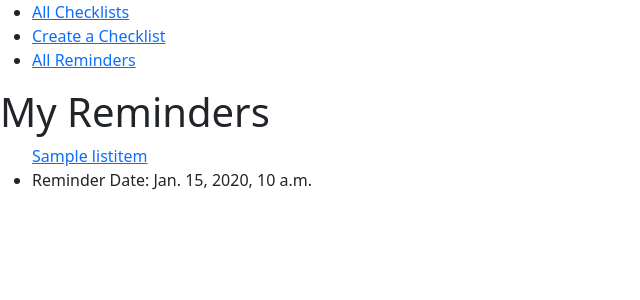
After one commit to SscottK/tasker, a Django app: page /reminders/ in a window 1280 px wide. The commit adds this page. Shown: the top 300 px of the page, without its empty margins (0-640 px from the left). Run offline with Django 4.2, Linux system fonts and the light colour scheme; a user stored in the database is signed in; tables that the repository leaves empty hold one stand-in row (values such as "Sample post"); some libraries are stand-ins or nearby versions.

```diff
--- /dev/null
+++ b/package.json
@@ -0,0 +1,5 @@
+{
+  "dependencies": {
+    "bootstrap": "^5.3.3"
+  }
+}
--- a/tasker/settings.py
+++ b/tasker/settings.py
@@ -31,6 +31,7 @@ ALLOWED_HOSTS = []
 # Application definition
 
 INSTALLED_APPS = [
+    'formset',
     'tasker_main_app',
     'django.contrib.admin',
     'django.contrib.auth',
@@ -117,6 +118,9 @@ USE_TZ = True
 # https://docs.djangoproject.com/en/4.2/howto/static-files/
 
 STATIC_URL = 'static/'
+STATICFILES_DIRS = [
+    ('node_modules', BASE_DIR / 'node_modules')
+]
 
 # Default primary key field type
 # https://docs.djangoproject.com/en/4.2/ref/settings/#default-auto-field
--- a/tasker/urls.py
+++ b/tasker/urls.py
@@ -16,8 +16,15 @@ Including another URLconf
 """
 from django.contrib import admin
 from django.urls import path, include
+from django.views.decorators.cache import cache_page
+from django.views.i18n import JavaScriptCatalog
 
 urlpatterns = [
     path('admin/', admin.site.urls),
-    path('', include('tasker_main_app.urls'))
+    path('', include('tasker_main_app.urls')),
+    path(
+        'jsi18n/',
+        cache_page(3600)(JavaScriptCatalog.as_view(packages=['formset'])),
+        name='javascript-catalog'
+    )
 ]
--- a/tasker_main_app/models.py
+++ b/tasker_main_app/models.py
@@ -73,7 +73,7 @@ class List_user(models.Model):
     checklist = models.ForeignKey(Checklist, on_delete=models.CASCADE)
     #changing string method to display object name when printing the object to console
     def __str__(self):
-        return self.list_name
+        return self.user
 
 #Reminders for list items
 class Reminder(models.Model):
@@ -87,4 +87,4 @@ class Reminder(models.Model):
     user = models.ForeignKey(User, on_delete=models.CASCADE)
     #changing string method to display object name when printing the object to console
     def __str__(self):
-        return self.list_name
+        return self.user
--- a/tasker_main_app/templates/base.html
+++ b/tasker_main_app/templates/base.html
@@ -8,6 +8,9 @@
     <meta http-equiv="X-UA-Compatible" content="IE=edge" />
     <meta name="viewport" content="width=device-width, initial-scale=1.0" />
     <link rel="stylesheet" href="{% static 'css/base.css' %}" />
+    <link href="{% static 'node_modules/bootstrap/dist/css/bootstrap.min.css' %}" rel="stylesheet">
+    <script src="{% url 'javascript-catalog' %}"></script>
+    <script type="module" src="{% static 'formset/js/django-formset.js' %}"></script>
     <title>Tasker</title>
       {% block title %}
       {% endblock %}
@@ -18,10 +21,13 @@
             <ul>
                 <li><a href="/checklists">All Checklists</a></li>
                 <li><a href="{% url 'checklist-create' %}">Create a Checklist</a></li>
+                <li><a href="/reminders">All Reminders</a></li>
             </ul>
         </nav>
     </header>
-    {% block body %}
+    <main>
+    {% block content %}
     {% endblock %}
+  </main>
   </body>
 </html>
--- a/tasker_main_app/templates/checklists/detail.html
+++ b/tasker_main_app/templates/checklists/detail.html
@@ -1,8 +1,9 @@
+{% extends 'base.html' %}
 {% load static %}
 {% block head %}
 <link rel="stylesheet" href="{% static 'css/checklists/checklist-detail.css' %}" />
 {% endblock %}
-
+{% block content %}
 <section class="checklist-container">
   <div class="checklist-details">
     {% if checklist %}
@@ -25,6 +26,7 @@
           <strong>{{ item.step_name }}</strong> - Status: {{ item.get_status_display }} - Description: {{ item.description }}
           - Priority: {{ item.high_priority|yesno:"High,Low" }}
           <a href="{% url 'edit-task' checklist_id=checklist.id pk=item.id %}" class="btn edit">Edit Task</a>
+          <a href="{% url 'new-reminder' checklist_id=checklist.id list_item_id=item.id %}">Add Reminder</a>
         </li>
       {% empty %}
         <li>No tasks yet. Add a task!</li>
@@ -38,3 +40,4 @@
         {% endif %}
   </div>
 </section>
+{% endblock %}
--- a/tasker_main_app/templates/checklists/edit_task.html
+++ b/tasker_main_app/templates/checklists/edit_task.html
@@ -13,7 +13,8 @@
 </form>
 
 <div class="listitem-actions">
-  <a href="{% url 'delete-task' checklist_id=object.checklist.id pk=object.id %}" class="btn danger">Delete</a></div>
+  <a href="{% url 'delete-task' checklist_id=object.checklist.id pk=object.id %}" class="btn danger">Delete</a>
+</div>
 
 <a href="{% url 'checklist-detail' checklist_id=object.checklist.id %}">Back to Checklist</a>
 {% endblock %}
--- /dev/null
+++ b/tasker_main_app/templates/reminders/index.html
@@ -0,0 +1,18 @@
+
+{% extends 'base.html' %}
+{% block content %}
+<section class="page-header">
+    <h1>My Reminders</h1>
+  </section>
+
+  <ul>
+      {% for reminder in reminders %}
+      <a href="{% url 'reminder-detail' reminder.id %}">{{ reminder.list_item }}</a>
+          <li> Reminder Date: {{ reminder.reminder_date }}</li>
+      {% empty %}
+          <li>No reminders available.</li>
+      {% endfor %}
+  </ul>
+
+
+{% endblock %}
--- a/tasker_main_app/templates/welcome.html
+++ b/tasker_main_app/templates/welcome.html
@@ -4,5 +4,5 @@
   <h1>Welcome to Tasker!</h1>
   <p>Tasker is a simple task management app that helps you stay organized and focused.</p>
   <p>Sign up now to start creating and managing your tasks!</p>
-  <a href="{% url 'signup' %}" class="btn btn-primary">Sign Up</a>
+  <a href="" class="btn btn-primary">Sign Up</a>
 {% endblock %}
--- a/tasker_main_app/urls.py
+++ b/tasker_main_app/urls.py
@@ -12,4 +12,7 @@ urlpatterns = [
     path('checklists/<int:checklist_id>/add-task', views.add_task_to_checklist, name='add-task'),
     path('checklists/<int:checklist_id>/edit-task/<int:pk>/', views.ListitemUpdate.as_view(), name='edit-task'),
     path('checklists/<int:checklist_id>/delete-task/<int:pk>/', views.ListitemDelete.as_view(), name='delete-task'),
+    path('reminders/', views.reminder_index, name='reminder-index'),
+    # path('checklists/<int:checklist_id>/new-reminder/<int:list_item_id>/', views.create_reminder, name='new-reminder'),
+    path('checklists/<int:checklist_id>/new-reminder/<int:list_item_id>/', views.CreateReminderView.as_view(), name='new-reminder'),
 ]
--- a/tasker_main_app/views.py
+++ b/tasker_main_app/views.py
@@ -2,9 +2,10 @@
 from django.shortcuts import render, redirect, get_object_or_404
 from django.urls import reverse_lazy
 from django.http import HttpResponse
-from django.views.generic.edit import CreateView, UpdateView, DeleteView
-from .models import Checklist, Listitem
-from .forms import ChecklistForm, ListitemForm
+from django.views.generic.edit import CreateView, UpdateView, DeleteView, FormView
+from django.views.generic import ListView
+from .models import Checklist, Listitem, Reminder
+from .forms import ChecklistForm, ListitemForm, ReminderForm
 
 # Create your views here.
 
@@ -110,6 +111,55 @@ class ListitemDelete(DeleteView):
 
 #Create reminder view
 #define create reaminder args. request, user_id, list_item_id
+# def create_reminder(request,checklist_id, list_item_id):
+#     #get specific list item remindeer is being created for
+#     list_item = get_object_or_404(Listitem, id=list_item_id)
+#     checklist = get_object_or_404(Checklist, id=checklist_id)
+#     form = ReminderForm()
+#    #check to see if request method is post
+#     if request.method == 'POST':
+#         #creat from instance
+#         form = ReminderForm(request.POST)
+#         #check to see if form is_valid()
+#         if form.is_valid():
+#             #create new reminder variable but do not save anything to it
+#             reminder = form.save(commit=False)
+#             #Add user_id to new reminder
+#             reminder.user = request.user
+#             #Add list_item_id to new reminder
+#             reminder.list_item = list_item
+#             #save new reminder
+#             reminder.save()
+#             #redirect to list detail
+#             return redirect('checklist-detail', checklist_id=checklist.id)
+#         else:
+#             form = ReminderForm()
+
+#     return render(request, 'reminders/new_reminder.html', {
+#         'form': form,
+#         'list_item': list_item,
+#         'checklist': checklist
+#     })
+
+class CreateReminderView(FormView):
+    template_name = 'new_reminder.html'
+    form_class = ReminderForm
+
+    def get_form_kwargs(self):
+        kwargs = super(CreateReminderView, self).get_form_kwargs()
+        kwargs['checklist_id'] = self.request.checklist_id
+        kwargs['list_item_id'] = self.request.list_item_id
+        return kwargs
+
+    def get_context_data(self, **kwargs):
+        context = super().get_context_data(**kwargs)
+        context['list_item'] = get_object_or_404(Listitem, id=kwargs['list_item_id'])
+        context['checklist'] = get_object_or_404(Checklist, id=kwargs['checklist_id'])
+        return context
+
+
+#Edit reminder view
+#define create reaminder args. request, user_id, list_item_id
 #assign reminder form request to form variable
 #check to see if form is_valid()
     #create new reminder variable but do not save anything to it
@@ -119,11 +169,10 @@ class ListitemDelete(DeleteView):
     #save new reminder
 #redirect to list detail
 
+#reminders index view
+def reminder_index(request):
+    reminders = Reminder.objects.filter(user=request.user)
 
-
-
-#Edit reminder view
-
-#reminders index view
+    return render(request, 'reminders/index.html', {'reminders': reminders})
 
 #Delete reminder view
```
Also changed, not shown: tasker_main_app/forms.py (+16 -1 lines), tasker_main_app/templates/checklists/index.html (+5 -10 lines), tasker_main_app/templates/reminders/new_reminder.html (added, +17 -0 lines), package-lock.json (added).
